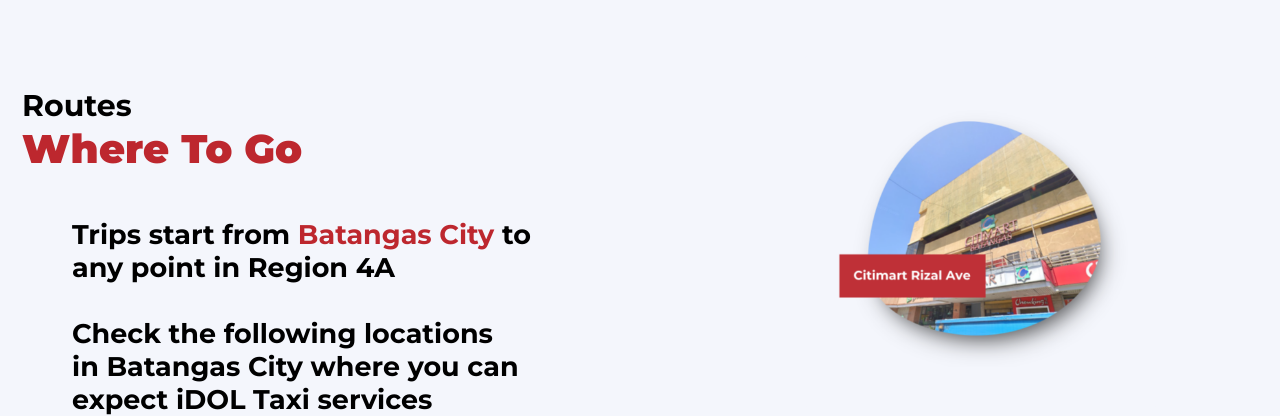
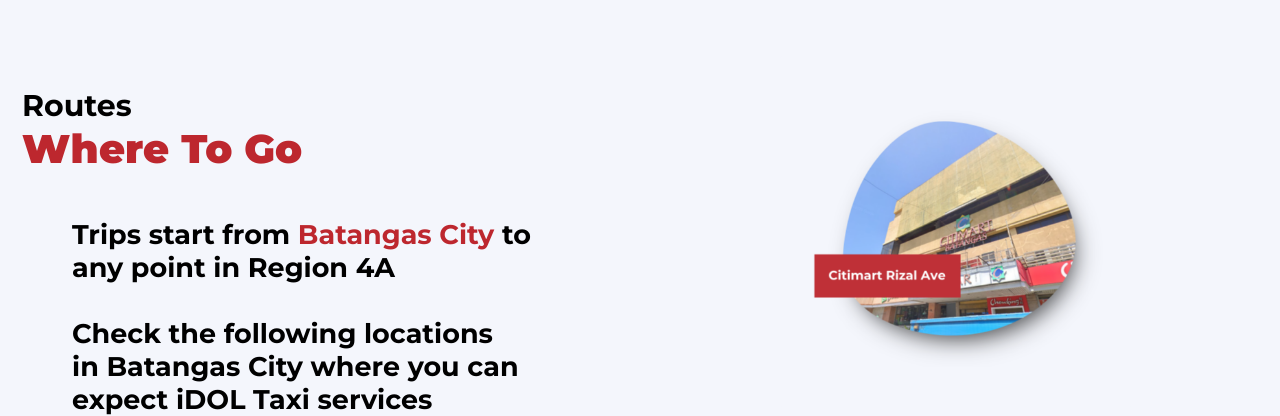
Before and after one commit to GenuinoVitto/CSSWENG--app-name-placeholder-, a website: page index.html in a window 1280 px wide. Shown: the part 1327-1743 px from the top of the page. Drawn offline with Linux system fonts and the light colour scheme; grey boxes are pictures that could not be loaded.

Commit message:
Update index.css

```diff
--- a/src/styles/index.css
+++ b/src/styles/index.css
@@ -325,7 +325,7 @@
 .waitarea-carousel {
   max-width: 350px;
   max-height: 350px;
-  margin-left: 200px;
+  margin-left: 175px;
 }
 
 .carousel-slide {
```
